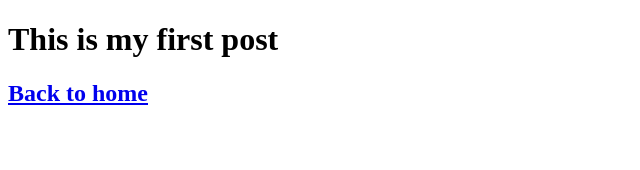
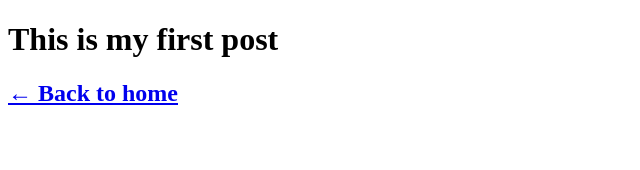
Before and after one commit to JoshElias/nextjs-blog, a Next.js app: page /posts/first-post in a window 1280 px wide. Shown: the top 170 px of the page, without its empty margins (0-640 px from the left). Built offline with nearby package versions, Linux system fonts and the light colour scheme.

Commit message:
Add Head and meta title to first post

```diff
--- a/pages/posts/first-post.jsx
+++ b/pages/posts/first-post.jsx
@@ -1,12 +1,16 @@
+import Head from 'next/head';
 import Link from 'next/link';
 
 export default function FirstPost() {
     return (
         <>
-            <h1>This is my first post</h1>
-            <h2>
-                <Link href="/">Back to home</Link>
-            </h2>
+        <Head>
+            <title>First Post</title>
+        </Head>
+        <h1>This is my first post</h1>
+        <h2>
+            <Link href="/">← Back to home</Link>
+        </h2>
         </>
     );
 }
```
